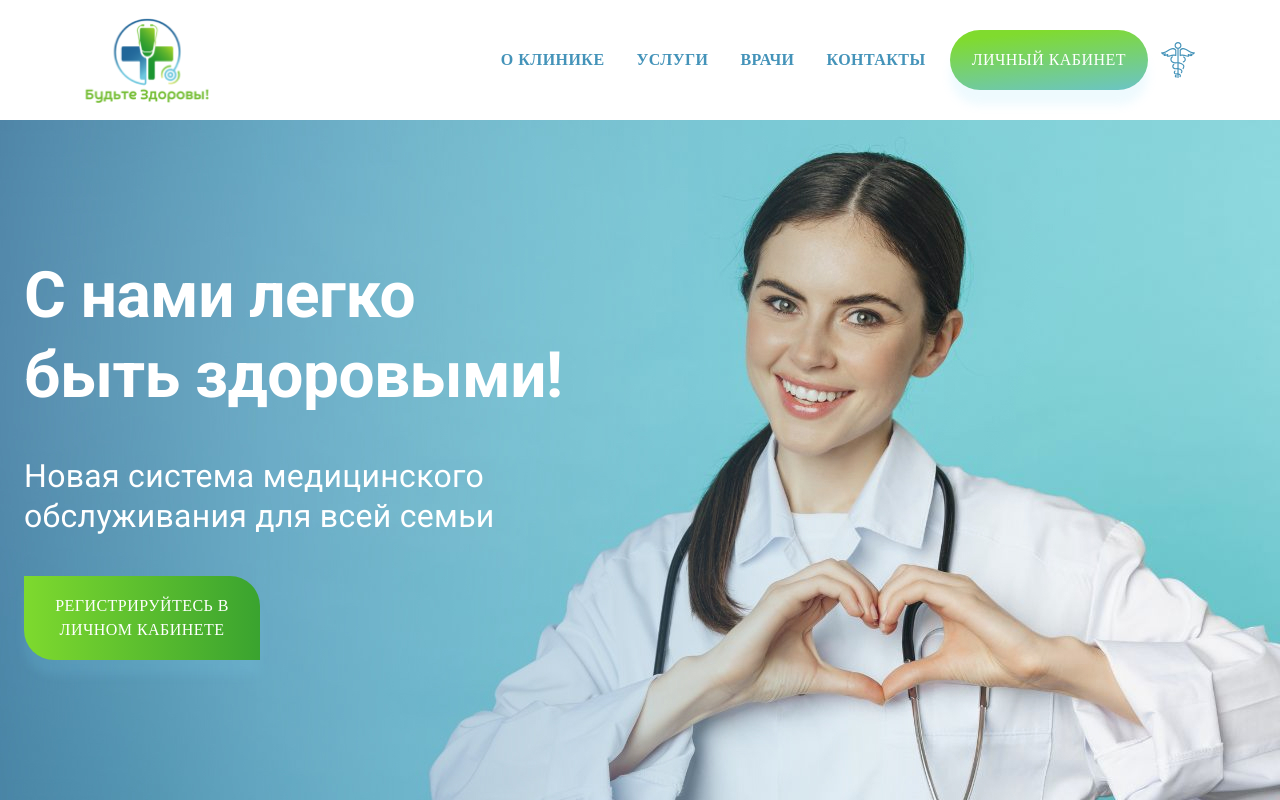
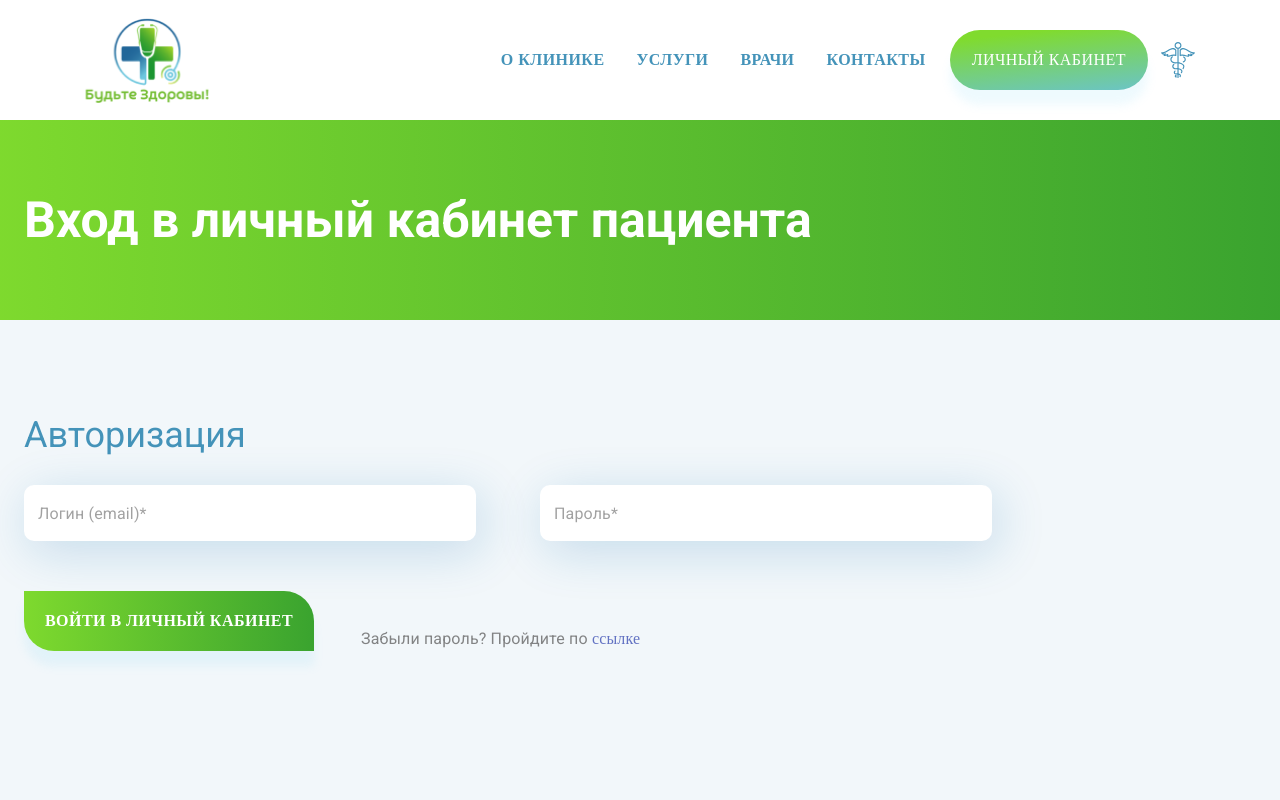
Before and after one commit to tex3700/blessyou-project, a React (Create React App) app in the folder front/: page /entryInLC in a window 1280 px wide. Before the commit this address led to /. Shown: the top 800 px of the page. Built offline with nearby package versions, Linux system fonts and the light colour scheme; no server answers.

Commit message:
added isAuth for authetication

```diff
--- a/front/src/App.js
+++ b/front/src/App.js
@@ -15,6 +15,7 @@ import Header from "./component/header/header";
 import Main from "./component/mainPage/main";
 import Footer from "./component/footer/Footer";
 import EntryPage from "./component/entryInLC/EntryPage";
+import { useState } from "react";
 // import { ThemeProvider, createTheme } from "@mui/material/styles";
 // import themes from "./themes";
 
@@ -31,14 +32,9 @@ import EntryPage from "./component/entryInLC/EntryPage";
 //   spacing: 2, // 2 вместо 8 sm
 // });
 
-const usersArray = [
-  { id: 1, name: "Dima", email: "test@mail.ru", password: "12345" },
-  { id: 2, name: "Vova", email: "mail@mail.ru", password: "56789" },
-];
+function App() {
+  const [isAuth, setIsAuth] = useState(false);
 
-const isAuth = true;
-
-function App() {
   return (
     // <ThemeProvider theme={theme}>
     <>
@@ -56,7 +52,7 @@ function App() {
           path="/entryInLC"
           element={
             <PublicRoute isAuth={isAuth}>
-              <EntryPage />
+              <EntryPage setIsAuth={setIsAuth} />
             </PublicRoute>
           }
         />
--- a/front/src/component/entryInLC/EntryPage.jsx
+++ b/front/src/component/entryInLC/EntryPage.jsx
@@ -12,8 +12,23 @@ import LogIn from "./LogIn";
 import SingIn from "./SingIn";
 
 /////////
-const EntryPage = () => {
+const usersArray = [
+  { id: 1, name: "Dima", email: "test@mail.ru", password: "12345" },
+  { id: 2, name: "Vova", email: "mail@mail.ru", password: "56789" },
+];
+
+/////////
+
+/////////
+const EntryPage = ({ setIsAuth }) => {
   const classes = useStyles();
+  const onSubmit = (email, password) => {
+    const user = usersArray.find((item) => item.email === email);
+    if (password === user.password) {
+      return setIsAuth(true);
+    }
+    return setIsAuth(false);
+  };
   return (
     <>
       <Box className={classes.componentHead}>
@@ -21,7 +36,7 @@ const EntryPage = () => {
           <Typography variant="h3">Вход в личный кабинет пациента</Typography>
         </Container>
       </Box>
-      <LogIn />
+      <LogIn onSubmit={onSubmit} />
       <SingIn />
     </>
   );
--- a/front/src/component/entryInLC/LogIn.jsx
+++ b/front/src/component/entryInLC/LogIn.jsx
@@ -11,8 +11,9 @@ import {
 } from "@material-ui/core";
 import useStyles from "./styles";
 import { apiRequest } from "../../api";
+import { Navigate } from "react-router-dom";
 
-const LogIn = () => {
+const LogIn = ({ onSubmit, isAuth }) => {
   const classes = useStyles();
 
   const [email, setEmail] = useState("");
@@ -34,7 +35,7 @@ const LogIn = () => {
   }
 
   //отправка данных для проверки на сервере
-  function handleForm(event) {
+  async function handleForm(event) {
     event.preventDefault();
 
     if (valid) {
@@ -43,6 +44,15 @@ const LogIn = () => {
         password,
       };
       console.log("log in data ", logInData);
+
+      try {
+        isAuth = await onSubmit(email, password);
+        console.log("isAuth", isAuth);
+        return <Navigate to="/patientAccount/*" />;
+      } catch (error) {
+        alert("неправильный емейл или пароль");
+      }
+
       //отправка на проверку входных данных
       //когда появятся эндпоинты на сервере , тогда размоментирую
       // apiRequest("logIn", "POST", logInData);
--- a/front/src/component/mainPage/MainPaper.jsx
+++ b/front/src/component/mainPage/MainPaper.jsx
@@ -38,7 +38,7 @@ const MainPaper = () => {
               <Button
                 className={classes.mainRegistrationButton}
                 component={Link}
-                to="/patientAccout"
+                to="/entryInLC"
               >
                 Регистрируйтесь в личном кабинете
               </Button>
```
